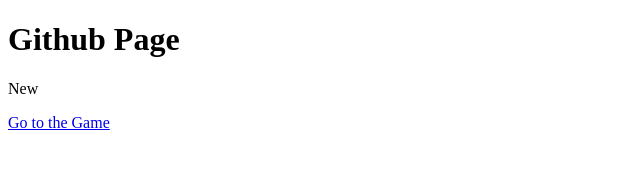
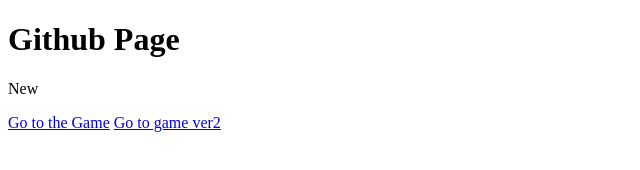
Before and after one commit to PeterPark07/PeterPark07.github.io, a plain HTML site: page index.html in a window 1280 px wide. Shown: the whole page, without its empty margins (0-640 px from the left). Drawn offline with Linux system fonts and the light colour scheme.

Commit message:
Update index.html

```diff
--- a/index.html
+++ b/index.html
@@ -6,6 +6,7 @@
 <p>New</p>
 
 <a href="game/bet.html">Go to the Game</a>
+<a href="game/gamefile.html">Go to game ver2</a>
 
 
 </body>
```
